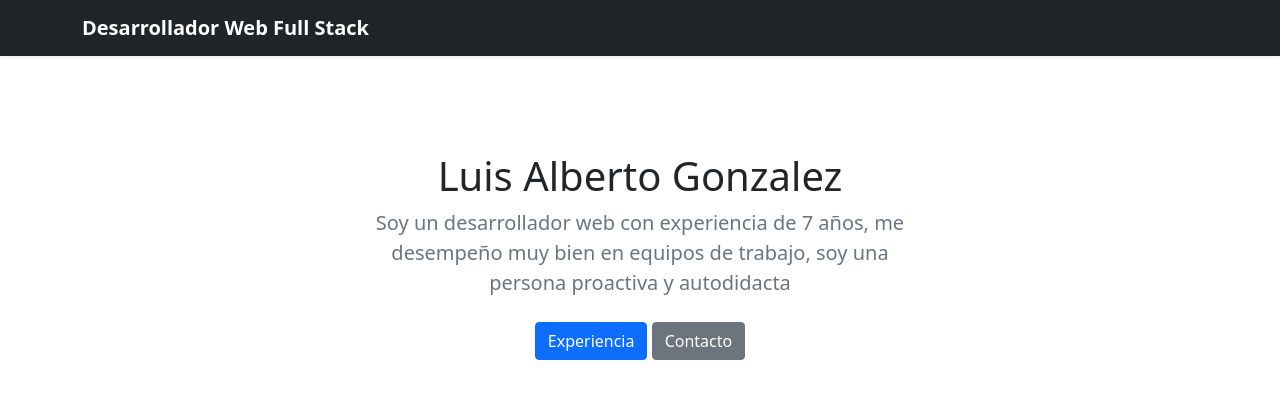
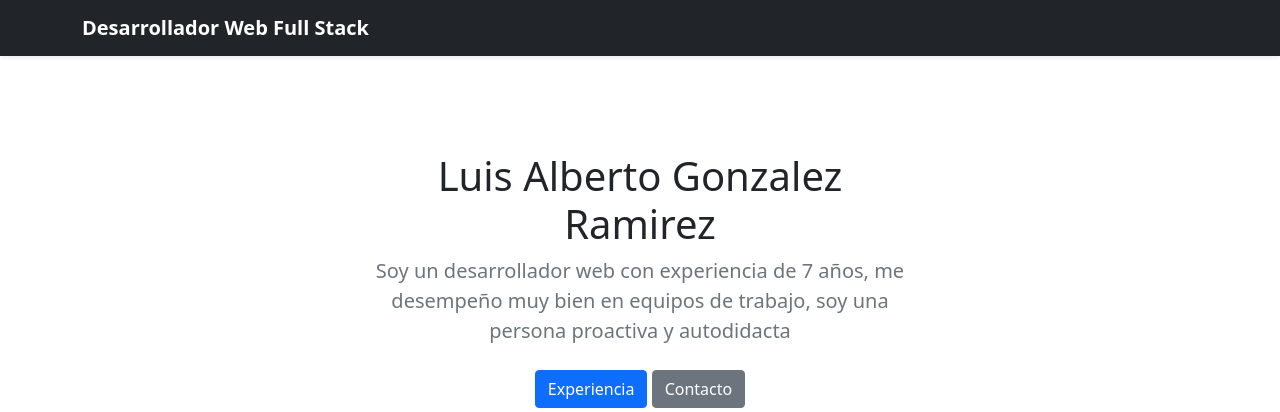
Before and after one commit to lgonzalez5981/lgonzalezpresentacion, a plain HTML site: page index.html in a window 1280 px wide. Shown: the top 412 px of the page. Drawn offline with nearby package versions, Linux system fonts and the light colour scheme.

Commit message:
agregar apellido

```diff
--- a/index.html
+++ b/index.html
@@ -38,7 +38,7 @@
     <section class="py-5 text-center container">
       <div class="row py-lg-5">
         <div class="col-lg-6 col-md-8 mx-auto">
-          <h1 class="fw-light">Luis Alberto Gonzalez</h1>
+          <h1 class="fw-light">Luis Alberto Gonzalez Ramirez</h1>
           <p class="lead text-muted">Soy un desarrollador web con experiencia de 7 años, me desempeño muy bien en equipos de trabajo, soy una persona proactiva y autodidacta
           </p>
           <p>
```
